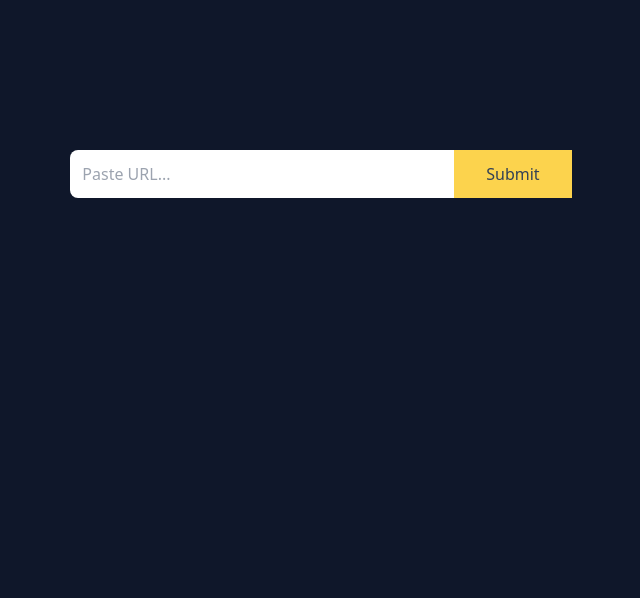
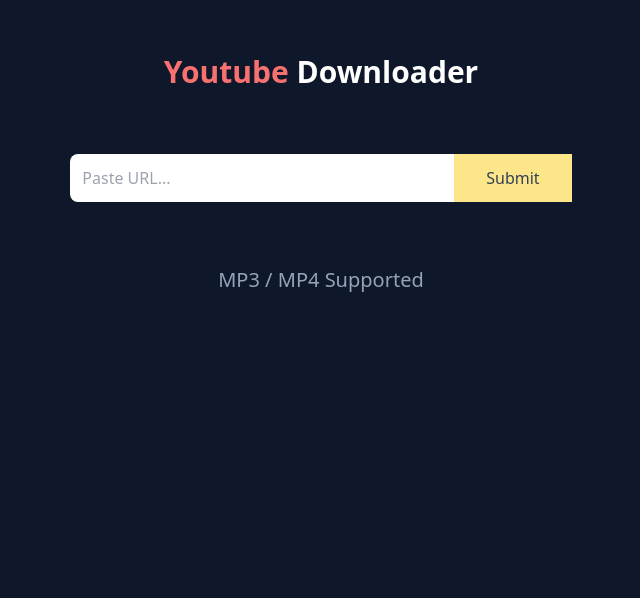
Before and after one commit to adydetra/mp3-mp4-downloader, a Next.js app: page / in a window 1280 px wide. Shown: the part 202-800 px from the top of the page, without its empty margins (319-959 px from the left). Built offline with nearby package versions, Linux system fonts and the light colour scheme.

Commit message:
Add text header and description in hero section

```diff
--- a/pages/index.tsx
+++ b/pages/index.tsx
@@ -26,11 +26,15 @@
       </Head>
       <section className="bg-slate-900">
         <div className='container mx-auto min-h-screen flex items-center px-4 lg:w-5/12'>
-          <div className='flex mb-12 w-full'>
-            <input className='w-full px-3 rounded-l-lg focus:outline-none' type="text" placeholder="Paste URL..." onChange={handleChangeText}/>
-            <Link href='#widgetApi'>
-              <button className='py-3 px-8 text-slate-700 hover:text-slate-900 bg-amber-300 hover:bg-amber-200' onClick={handleSubmit}>Submit</button>
-            </Link>
+          <div className='flex-row text-center space-y-8 lg:space-y-16 mb-12 w-full'>
+            <h1 className='text-white text-xl lg:text-3xl font-semibold'><text className='text-red-400'>Youtube</text> Downloader</h1>
+            <div className='flex'>
+              <input className='w-full px-3 rounded-l-lg focus:outline-none' type="text" placeholder="Paste URL..." onChange={handleChangeText}/>
+              <Link href='#widgetApi'>
+                <button className='py-3 px-8 text-slate-700 hover:text-slate-900 bg-amber-200 hover:bg-amber-300' onClick={handleSubmit}>Submit</button>
+              </Link>
+            </div>
+            <h4 className='text-slate-400 text-sm lg:text-xl'>MP3 / MP4 Supported</h4>
           </div>
         </div>
       </section>
```
